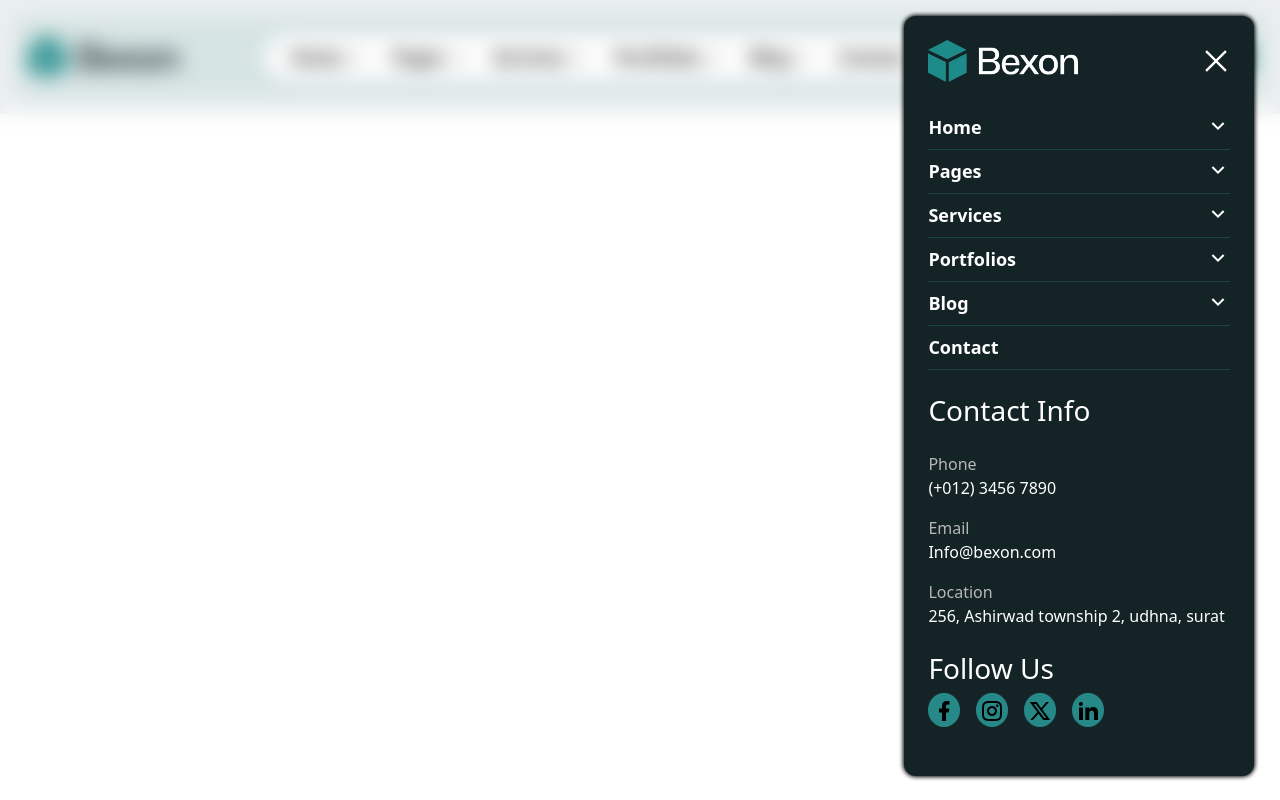
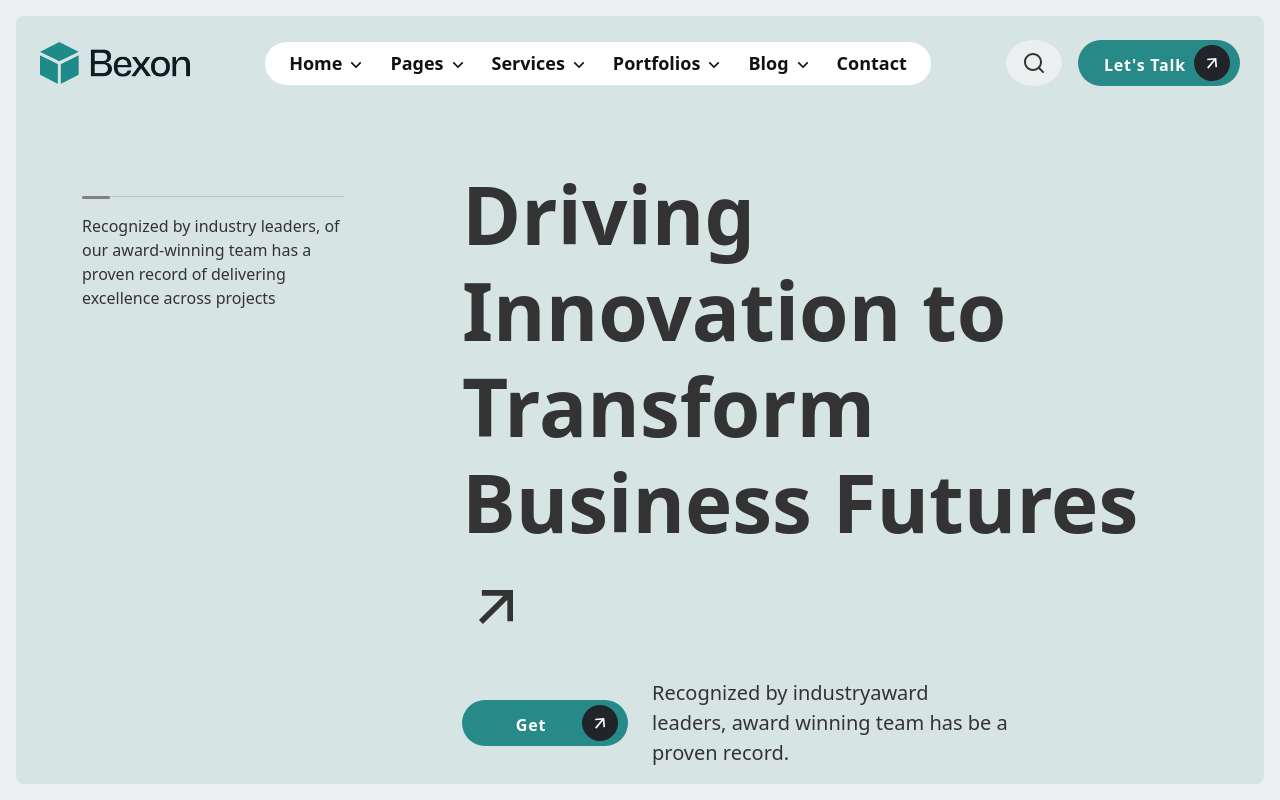
Before and after one commit to bhushanpatil288/bexon-react, a React (Vite) app: page / in a window 1280 px wide. Built offline with nearby package versions, Linux system fonts and the light colour scheme.

Commit message:
[add] - [hero] - minor fix in button

```diff
--- a/src/App.jsx
+++ b/src/App.jsx
@@ -1,9 +1,15 @@
 import Header from "./components/header/Header"
+import Hero from "./components/main/section-hero/Hero"
 
 const App = () => {
   return (
     <>
-      <Header />
+      <div className="bg-custom-main p-3">
+        <div className="container-fluid  bg-custom-hero p-3 rounded-3">
+          <Header />
+          <Hero />
+        </div>
+      </div>
     </>
   )
 }
--- a/src/components/common/ButtonCustom.jsx
+++ b/src/components/common/ButtonCustom.jsx
@@ -3,10 +3,10 @@ import "./css/ButtonCustom.css"
 
 const ButtonCustom = ({text}) => {
   return (
-    <button className="overflow-hidden btn-custom d-flex gap-2 align-items-center justify-content-end position-relative">
-      <div>
-        <p className="m-1 ps-3 mt-2 text-1 fw-bold spacing-wide">{text}</p>
-        <p className="m-1 ps-3 mt-2 text-2 fw-bold spacing-wide">{text}</p>
+    <button className="overflow-hidden btn-custom d-flex gap-2 align-items-center justify-content-end">
+      <div className="btn-text-wrapper position-relative ms-3">
+        <p className="text-1 fw-bold spacing-wide">{text}</p>
+        <p className="text-2 fw-bold spacing-wide">{text}</p>
       </div>
       <div className="bg-dark p-2 rounded-circle arrow">
         <RiArrowRightLine size={20} />
--- a/src/components/common/css/ButtonCustom.css
+++ b/src/components/common/css/ButtonCustom.css
@@ -8,7 +8,7 @@
   border: none;
   border-radius: 50px;
   transition: all 0.2s linear;
-  width: 160px;
+  /* width: 180px; */
 }
 
 .btn-custom:hover .arrow{
@@ -17,30 +17,42 @@
 
 .arrow{
   transition: all 0.2s linear;
-  height: 40px;
-  width: 40px;
+  /* height: 40px; */
+  /* width: 46px; */
+  display: flex;
+  justify-content: center;
+  align-items: center;
   rotate: -50deg;
+  /* border: 1px solid white; */
 }
 
 .text-2{
-  position: absolute;
-  top: 6px;
-  left: 10px;
-  transition: all 0.2s linear;
+  /* position: absolute; */
+  /* top: 6px;
+  left: 10px; */
+  transition: all 0.3s linear;
 }
 .text-1{
-  position: absolute;
-  left: 10px;
-  bottom: -30px;
-  transition: all 0.2s linear;
+  /* position: absolute; */
+  /* left: 10px;
+  bottom: -30px; */
+  transition: all 0.3s linear;
 }
 
 .btn-custom:hover .text-2{
-  transform: translateY(-35px);
+  transform: translateY(-40px);
 }
 
 .btn-custom:hover .text-1{
-  transform: translateY(-38px);
+  transform: translateY(-40px);
+}
+
+.btn-text-wrapper{
+  /* padding-left: 10px; */
+  width: 100%;
+  height: 20px;
+  /* border: 1px solid black; */
+  overflow: hidden;
 }
 
 /* button end */
--- a/src/components/header/Header.jsx
+++ b/src/components/header/Header.jsx
@@ -7,11 +7,11 @@ import { useState } from "react"
 import MenuBtn from "./MenuBtn"
 
 const Header = () => {
-  const [isOpen, setIsOpen ] = useState(true);
+  const [isOpen, setIsOpen ] = useState(false);
 
   return (
-    <header className='container-fluid bg-custom-main p-3'>
-      <div className="bg-custom-hero container-fluid rounded-3 d-flex justify-content-between py-3 align-items-center">
+    <header>
+      <div className="px-2 py-2 d-flex justify-content-between align-items-center">
         <Logo variant="dark" />
         <Navbar />
         <NavRight />
--- a/src/components/header/header.css
+++ b/src/components/header/header.css
@@ -12,6 +12,7 @@
   width: 100%;
   height: 100%;
   backdrop-filter: blur(10px);
+  z-index: 9;
 }
 
 .hamBurgerMenu{
@@ -24,6 +25,7 @@
   border-radius: 12px;
   box-shadow: 0px 0px 4px 1px black;
   transition: all 0.2s linear;
+  z-index: 10;
 }
 
 .hamBurgerMenu.closed{
--- /dev/null
+++ b/src/components/main/section-hero/Hero.jsx
@@ -0,0 +1,33 @@
+import { RiArrowRightUpLine } from "@remixicon/react"
+import ButtonCustom from "../../common/ButtonCustom.jsx"
+import "./section-hero.css"
+
+const Hero = () => {
+  return (
+    <div className="container mt-5 pt-4">
+      <div className="row">
+          <div className="col-4">
+            <div className="pe-5">
+              <p className="pe-5 mt-5 heroPara position-relative">Recognized by industry leaders, of our award-winning team has a proven record of delivering excellence across projects</p>
+            </div>
+          </div>
+          <div className="col-8">
+            <div className="d-flex flex-column gap-4">
+              <h1 className="display-1 fw-bolder">Driving Innovation to Transform Business Futures <RiArrowRightUpLine size={68} /></h1>
+              <div className="row justify-content-center align-items-center">
+                <div className="col-3">
+                  <ButtonCustom text="Get Started" />
+                </div>
+                <div className="col-6">
+                  <p className="fs-5 m-0">Recognized by industryaward leaders, award winning team has be a proven record.</p>
+                </div>
+                <div className="col-3"></div>
+              </div>
+            </div>
+          </div>
+      </div>
+    </div>
+  )
+}
+
+export default Hero
--- /dev/null
+++ b/src/components/main/section-hero/section-hero.css
@@ -0,0 +1,20 @@
+.heroPara::before{
+  content: "";
+  position: absolute;
+  left: 0;
+  top: -18px;
+  width: 85%;
+  height: 1px;
+  background-color: rgb(190, 190, 190);
+}
+
+.heroPara::after{
+  content: "";
+  position: absolute;
+  background-color: gray;
+  left: 0;
+  top: -18px;
+  width: 9%;
+  height: 3px;
+  border-radius: 10px;
+}
```
Also changed, not shown: src/index.css (line endings or trailing spaces).
